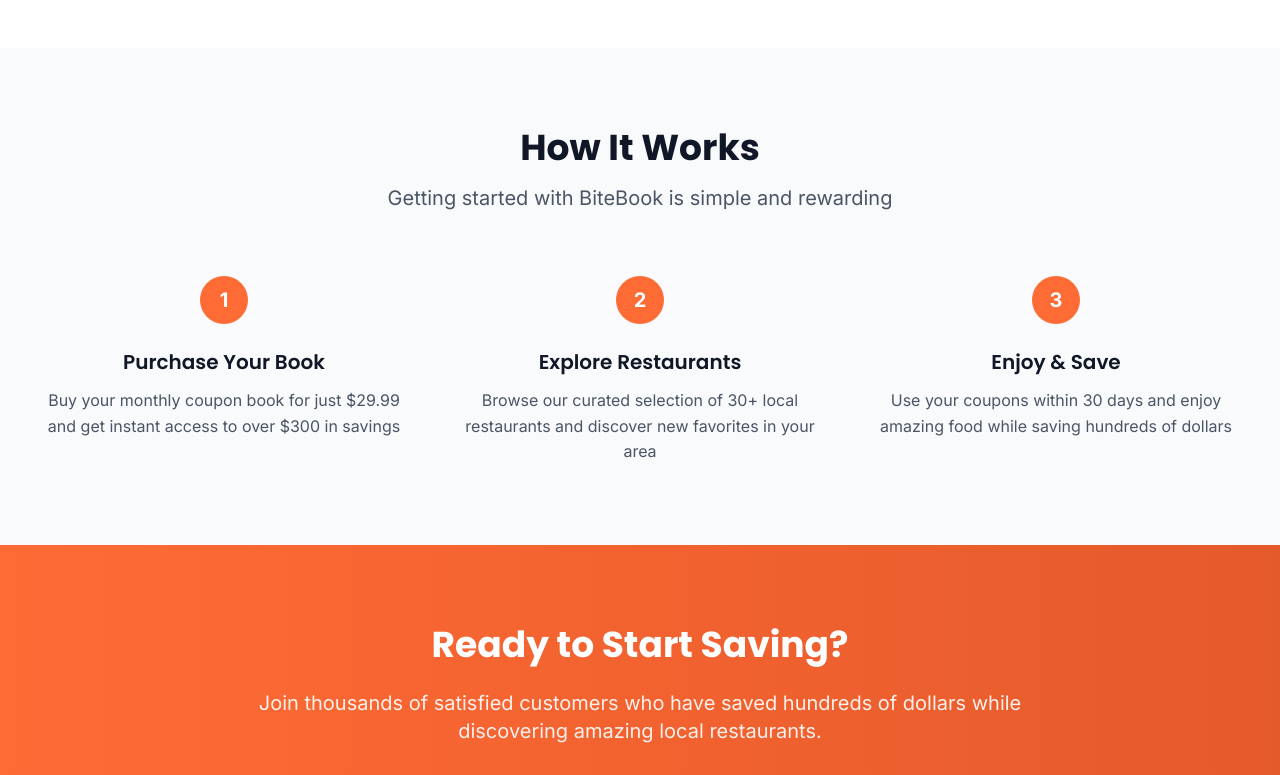
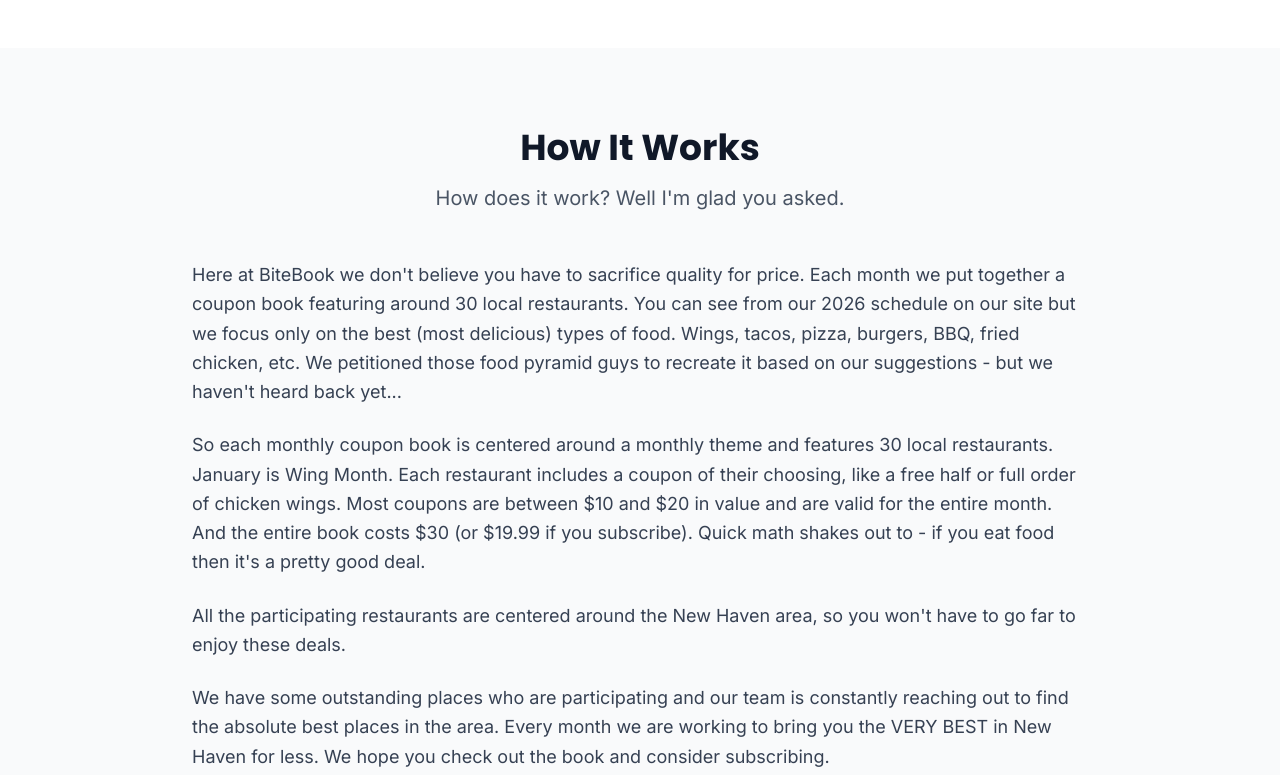
Before and after one commit to JuiceFactory22/bitebook_website, a Next.js app: page / in a window 1280 px wide. Shown: the part 3260-4035 px from the top of the page. Built offline with nearby package versions, Linux system fonts and the light colour scheme.

Commit message:
Update home How It Works section with long-form copy

```diff
--- a/src/app/page.tsx
+++ b/src/app/page.tsx
@@ -395,51 +395,28 @@
       {/* How It Works */}
       <section id="how-it-works" className="py-20 bg-gray-50">
         <div className="max-w-7xl mx-auto px-4 sm:px-6 lg:px-8">
-          <div className="text-center mb-16">
+          <div className="text-center mb-12">
             <h2 className="text-4xl font-display font-bold text-gray-900 mb-4">
               How It Works
             </h2>
             <p className="text-xl text-gray-600 max-w-3xl mx-auto">
-              Getting started with BiteBook is simple and rewarding
+              How does it work? Well I'm glad you asked.
             </p>
           </div>
 
-          <div className="grid grid-cols-1 md:grid-cols-3 gap-8">
-            <div className="text-center">
-              <div className="bg-[#ff6b35] text-white w-12 h-12 rounded-full flex items-center justify-center mx-auto mb-6 text-xl font-bold">
-                1
-              </div>
-              <h3 className="text-xl font-display font-semibold text-gray-900 mb-3">
-                Purchase Your Book
-              </h3>
-              <p className="text-gray-600">
-                Buy your monthly coupon book for just $29.99 and get instant access to over $300 in savings
-              </p>
-            </div>
-
-            <div className="text-center">
-              <div className="bg-[#ff6b35] text-white w-12 h-12 rounded-full flex items-center justify-center mx-auto mb-6 text-xl font-bold">
-                2
-              </div>
-              <h3 className="text-xl font-display font-semibold text-gray-900 mb-3">
-                Explore Restaurants
-              </h3>
-              <p className="text-gray-600">
-                Browse our curated selection of 30+ local restaurants and discover new favorites in your area
-              </p>
-            </div>
-
-            <div className="text-center">
-              <div className="bg-[#ff6b35] text-white w-12 h-12 rounded-full flex items-center justify-center mx-auto mb-6 text-xl font-bold">
-                3
-              </div>
-              <h3 className="text-xl font-display font-semibold text-gray-900 mb-3">
-                Enjoy & Save
-              </h3>
-              <p className="text-gray-600">
-                Use your coupons within 30 days and enjoy amazing food while saving hundreds of dollars
-              </p>
-            </div>
+          <div className="max-w-4xl mx-auto space-y-6 text-lg text-gray-700 leading-relaxed">
+            <p>
+              Here at BiteBook we don't believe you have to sacrifice quality for price. Each month we put together a coupon book featuring around 30 local restaurants. You can see from our 2026 schedule on our site but we focus only on the best (most delicious) types of food. Wings, tacos, pizza, burgers, BBQ, fried chicken, etc. We petitioned those food pyramid guys to recreate it based on our suggestions - but we haven't heard back yet...
+            </p>
+            <p>
+              So each monthly coupon book is centered around a monthly theme and features 30 local restaurants. January is Wing Month. Each restaurant includes a coupon of their choosing, like a free half or full order of chicken wings. Most coupons are between $10 and $20 in value and are valid for the entire month. And the entire book costs $30 (or $19.99 if you subscribe). Quick math shakes out to - if you eat food then it's a pretty good deal.
+            </p>
+            <p>
+              All the participating restaurants are centered around the New Haven area, so you won't have to go far to enjoy these deals.
+            </p>
+            <p>
+              We have some outstanding places who are participating and our team is constantly reaching out to find the absolute best places in the area. Every month we are working to bring you the VERY BEST in New Haven for less. We hope you check out the book and consider subscribing.
+            </p>
           </div>
         </div>
       </section>
```
